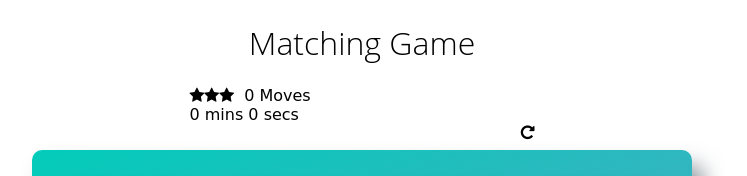
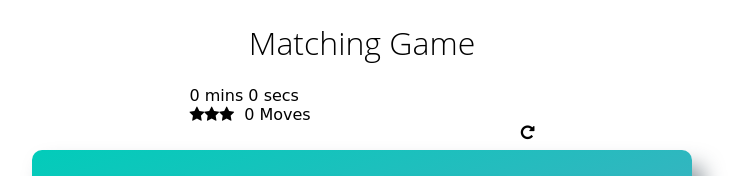
Before and after one commit to mjwolf878/mmemorygame, a plain HTML site: page index.html in a window 1280 px wide. Shown: the top 176 px of the page, without its empty margins (278-1025 px from the left). Drawn offline with Linux system fonts and the light colour scheme; a web font is replaced by a local one.

Commit message:
Update index.html

```diff
--- a/index.html
+++ b/index.html
@@ -16,6 +16,7 @@
         </header>
 
         <section class="score-panel">
+                <div class="timer"> </div> <!-- moved timer to be in score panel -->
         	<ul class="stars">
         	</ul>
 
@@ -29,9 +30,8 @@
         </section>
 
       <ul class="deck"> </ul>
-
     </div>
-  <div class='win'></div>
-      <script src="./js/app.js"></script>
+      <div class='win'></div>
+       <script src="./js/app.js"></script>
 </body>
 </html>
```
